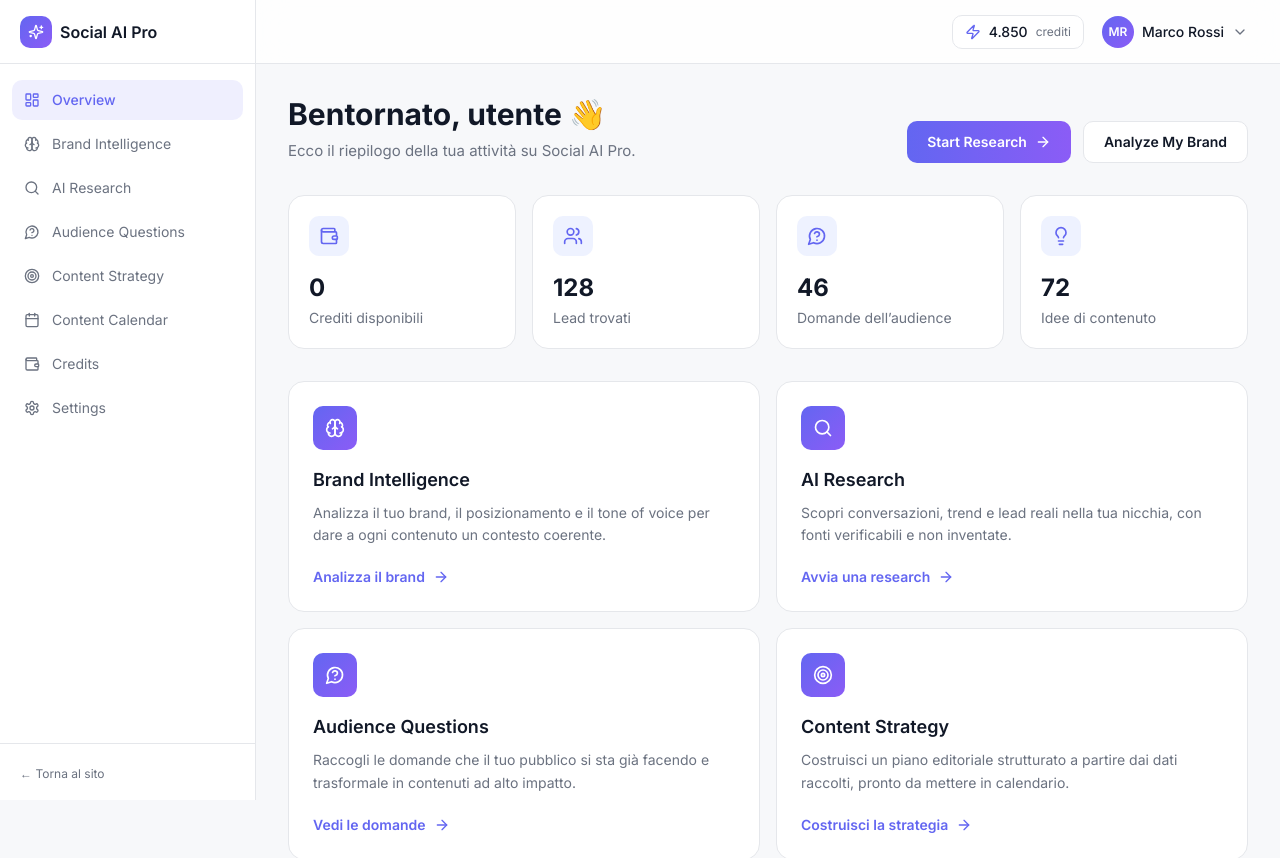
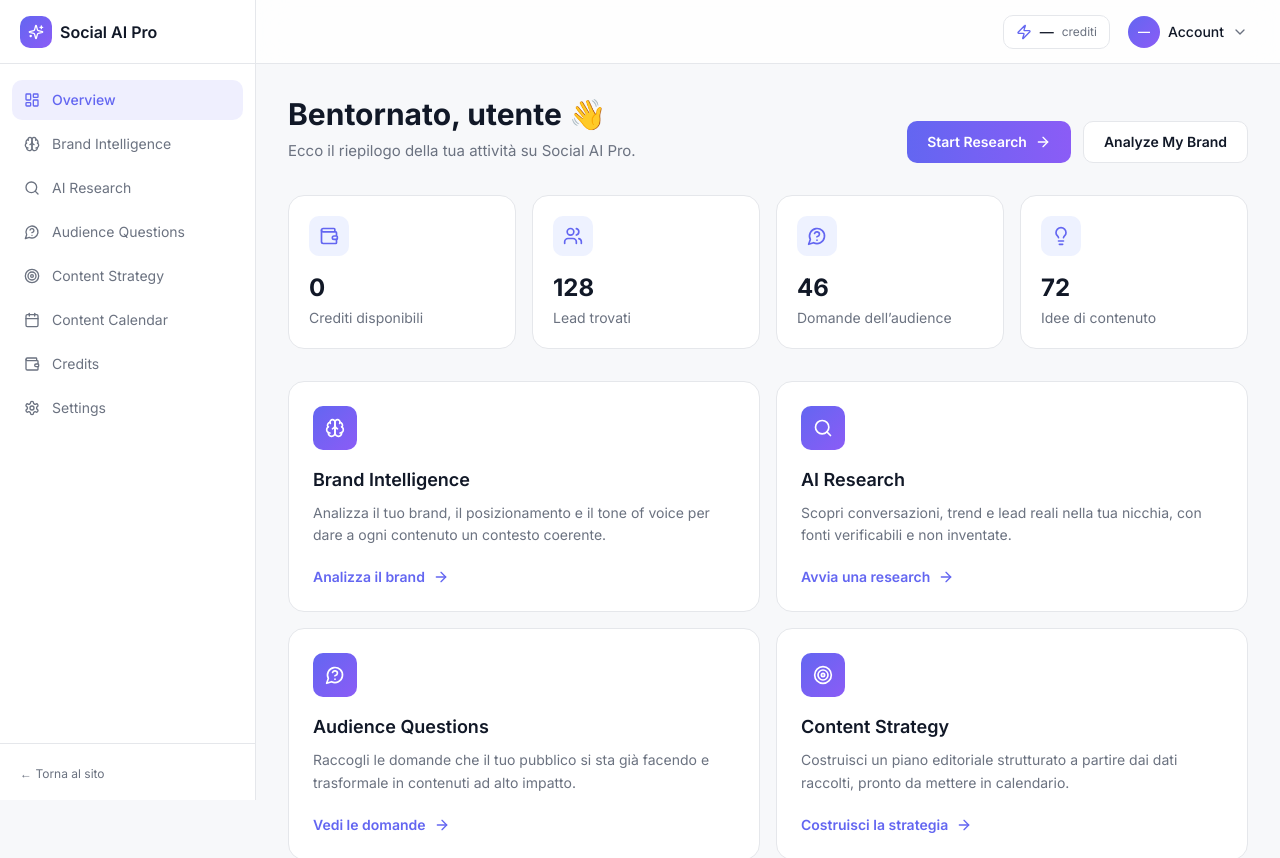
Before and after one commit to scaratigiannantonio-ops/social-ai-pro, a Next.js app: page /dashboard in a window 1280 px wide. Shown: the top 858 px of the page. Built offline with nearby package versions, Linux system fonts and the light colour scheme; no server answers.

Commit message:
Replace mock data with dynamic user data

```diff
--- a/components/dashboard/header.tsx
+++ b/components/dashboard/header.tsx
@@ -3,11 +3,35 @@
 import { useState, useRef, useEffect } from 'react'
 import Link from 'next/link'
 import { Menu, Zap, ChevronDown, User, Settings, LogOut } from 'lucide-react'
-import { MOCK_USER, MOCK_CREDITS } from '@/lib/mock-data'
+
+import {
+  getCurrentUser,
+  getCreditBalance,
+  getAccessToken,
+} from '@/lib/auth-client'
+
+function getInitials(name?: string, email?: string): string {
+  if (name && name.trim()) {
+    const parts = name.trim().split(/\s+/)
+    const initials = parts
+      .slice(0, 2)
+      .map((p) => p.charAt(0).toUpperCase())
+      .join('')
+    if (initials) return initials
+  }
+  if (email && email.trim()) {
+    return email.trim().charAt(0).toUpperCase()
+  }
+  return '—'
+}
 
 export default function DashboardHeader({ onMenuClick }: { onMenuClick: () => void }) {
   const [open, setOpen] = useState(false)
   const ref = useRef<HTMLDivElement>(null)
+
+  const [name, setName] = useState<string | null>(null)
+  const [email, setEmail] = useState<string | null>(null)
+  const [credits, setCredits] = useState<number | null>(null)
 
   useEffect(() => {
     const onClick = (e: MouseEvent) => {
@@ -16,6 +40,34 @@
     document.addEventListener('mousedown', onClick)
     return () => document.removeEventListener('mousedown', onClick)
   }, [])
+
+  useEffect(() => {
+    async function loadAccount() {
+      const token = getAccessToken()
+      if (!token) return
+
+      const [currentUser, creditBalance] = await Promise.all([
+        getCurrentUser(),
+        getCreditBalance(),
+      ])
+
+      if (currentUser) {
+        setName(currentUser.name ?? null)
+        setEmail(currentUser.email ?? null)
+      }
+
+      if (creditBalance) {
+        setCredits(creditBalance.credits)
+      }
+    }
+
+    loadAccount()
+  }, [])
+
+  const displayName = name ?? email ?? 'Account'
+  const initials = getInitials(name ?? undefined, email ?? undefined)
+  const creditsLabel =
+    credits === null ? '—' : credits.toLocaleString('it-IT')
 
   return (
     <header className="sticky top-0 z-40 h-16 bg-white/80 backdrop-blur-lg border-b border-[#E5E7EB]">
@@ -38,7 +90,7 @@
           >
             <Zap className="w-4 h-4 text-[#6366F1]" />
             <span className="text-sm font-medium text-[#111827]">
-              {MOCK_CREDITS.balance.toLocaleString('it-IT')}
+              {creditsLabel}
             </span>
             <span className="text-xs text-[#6B7280]">crediti</span>
           </Link>
@@ -52,10 +104,10 @@
               className="flex items-center gap-2 rounded-lg py-1.5 pl-1.5 pr-2 hover:bg-[#F7F8FA] transition-colors"
             >
               <span className="w-8 h-8 rounded-full bg-gradient-to-br from-[#6366F1] to-[#8B5CF6] flex items-center justify-center text-xs font-semibold text-white">
-                {MOCK_USER.initials}
+                {initials}
               </span>
               <span className="hidden sm:block text-sm font-medium text-[#111827]">
-                {MOCK_USER.name}
+                {displayName}
               </span>
               <ChevronDown className="w-4 h-4 text-[#6B7280]" />
             </button>
@@ -66,8 +118,10 @@
                 className="absolute right-0 mt-2 w-56 rounded-xl border border-[#E5E7EB] bg-white shadow-lg py-1.5 animate-fade-in"
               >
                 <div className="px-3.5 py-2 border-b border-[#E5E7EB]">
-                  <p className="text-sm font-medium text-[#111827]">{MOCK_USER.name}</p>
-                  <p className="text-xs text-[#6B7280] truncate">{MOCK_USER.email}</p>
+                  <p className="text-sm font-medium text-[#111827]">{displayName}</p>
+                  {email && (
+                    <p className="text-xs text-[#6B7280] truncate">{email}</p>
+                  )}
                 </div>
                 <Link
                   href="/dashboard/settings"
```
